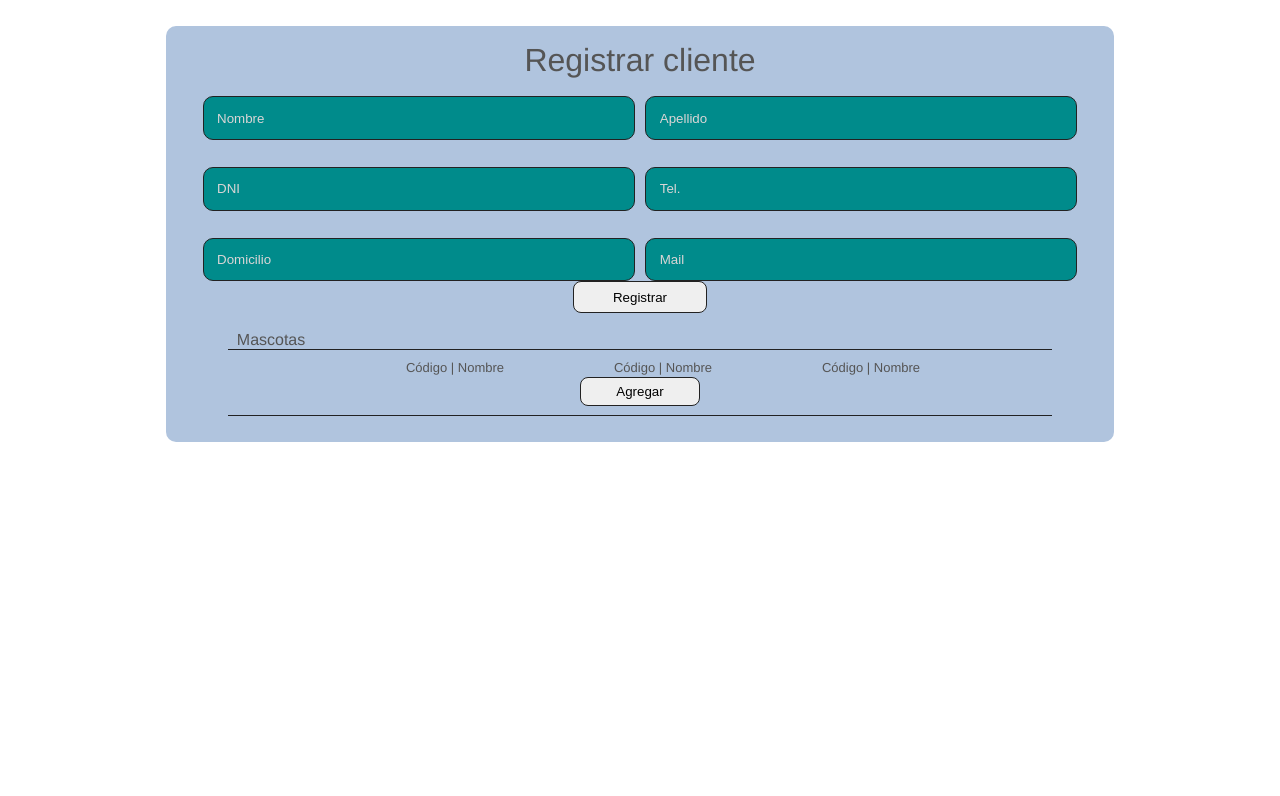
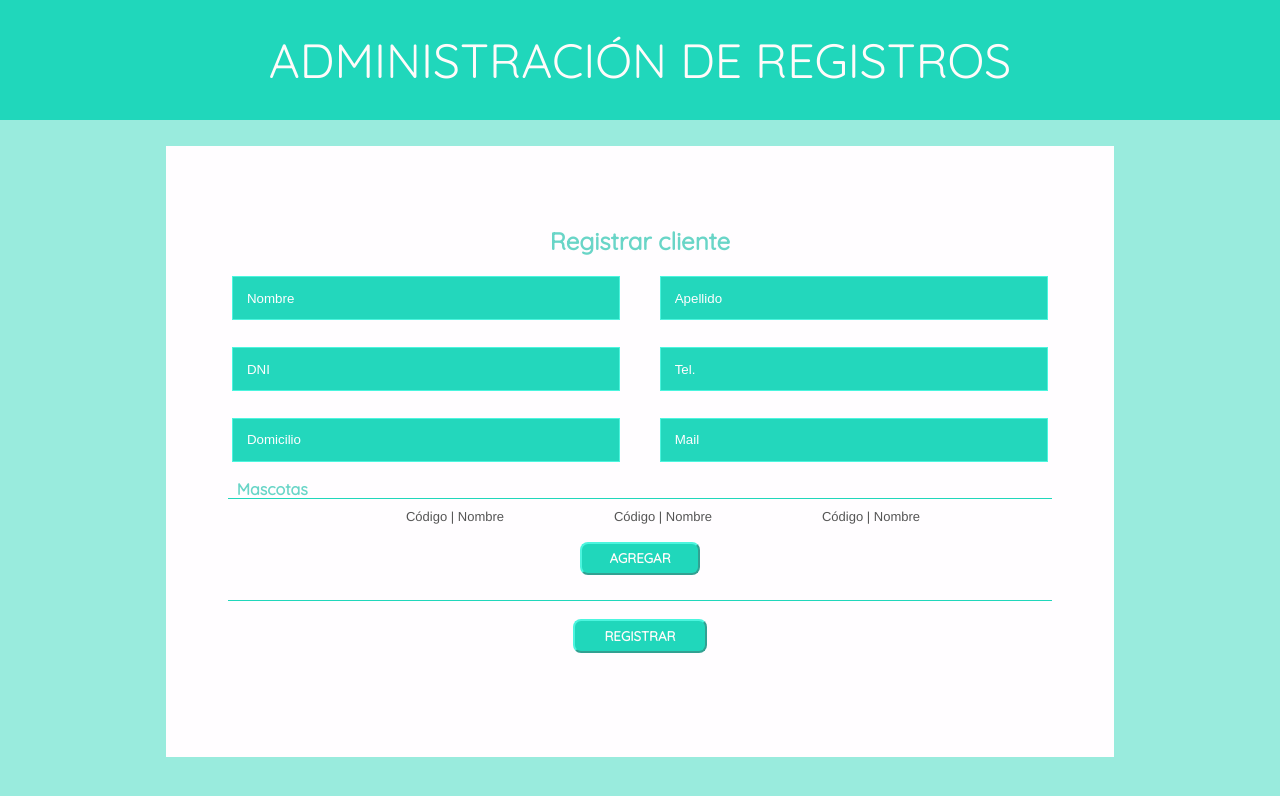
Before and after one commit to jlajcha/TP-EIS, a React (Create React App) app in the folder front/: page / in a window 1280 px wide. Shown: the top 796 px of the page. Built offline with nearby package versions, Linux system fonts and the light colour scheme.

Commit message:
Nuevos estilos

```diff
--- a/front/src/components/App.jsx
+++ b/front/src/components/App.jsx
@@ -2,6 +2,7 @@ import React             from 'react';
 import { Switch, Route } from 'react-router';
 import { BrowserRouter } from 'react-router-dom';
 import Register          from '../components/Register';
+import Nav               from '../components/Nav';
 import                        '../css/appStyles.css';
 
 export default class App extends React.Component{
@@ -11,7 +12,7 @@ render(){
       <div className="root">
         <BrowserRouter>
           <Switch>
-            <Route path="/" component={Register} />
+            <Route path="/" render={props => <div><Nav {...props} /><Register {...props} /> </div>} />
           </Switch>
         </BrowserRouter>
       </div>
--- /dev/null
+++ b/front/src/components/Nav.jsx
@@ -0,0 +1,28 @@
+import React          from 'react';
+import { withRouter } from 'react-router';
+import                '../css/navStyles.css';
+
+
+class Nav extends React.Component {
+
+    constructor(props) {
+        super(props);
+
+        this.state = {
+            text: '',
+        }
+    }
+
+
+    //que ell texto que se muestra sea dinamico dependiendo de la pagina en la que se encuentra
+
+    render() {
+        return (
+            <div className="containerNav">
+                <p className="titleNav">ADMINISTRACIÓN DE REGISTROS</p>
+            </div>
+        );
+    }
+}
+
+export default withRouter(Nav);
--- a/front/src/components/Register.jsx
+++ b/front/src/components/Register.jsx
@@ -158,17 +158,17 @@ export default class Register  extends React.Component{
         return (
             <div>
                 <form className="formPet">
-                    <p>Nueva mascota</p>
+                    <p className="nuevaMascota">Nueva mascota</p>
                     <div className="rowfilds">
-                        <input type="text" name="namePet" className="fieldForm " placeholder="Nombre del animal" value={this.state.petName} onChange={this.changeNameAnimal}/>
-                        <input type="text" name ="lastName" className = "fieldForm"  placeholder="DNI del dueño" value={this.state.dni} onChange={this.changeDniOwner}/>
+                        <input type="text" name="namePet" className="fieldForm fieldPet" placeholder="Nombre del animal" value={this.state.petName} onChange={this.changeNameAnimal}/>
+                        <input type="text" name ="lastName" className = "fieldForm fieldPet"  placeholder="DNI del dueño" value={this.state.dni} onChange={this.changeDniOwner}/>
                     </div>
-                    <textarea className="notes" name="notes" rows="6" cols="50" placeholder="Historia clínica" onChange={this.changeNotes}></textarea>
+                    <textarea className="notes fieldPet" name="notes" rows="8" cols="50" placeholder="Historia clínica" onChange={this.changeNotes}></textarea>
                     <div className="rowfilds">
-                        <button onClick={() => this.togglePopup()}>Cancelar</button>
-                        <button type = "button" className = "savePet" onClick ={ () => this.addPets() }>Guardar </button>
+                        <button className = "savePet" onClick={() => this.togglePopup()}>CANCELAR</button>
+                        <button type = "button" className = "savePet" onClick ={ () => this.addPets() }>GUARDAR </button>
                     </div>
-                    <p>{this.getMessage(false)}</p>
+                    <p className="message">{this.getMessage(false)}</p>
                 </form>
             </div>
         );
@@ -214,8 +214,7 @@ export default class Register  extends React.Component{
                             <input type="text" name ="address" className="fieldForm" value={this.state.address} onChange={this.changeAddress} placeholder="Domicilio"/>
                             <input type="text" name ="mail" className="fieldForm" value={this.state.mail} onChange={this.changeMail} placeholder="Mail"/>
                         </div>
-                        <p>{this.getMessage(true)}</p>
-                        <button type = "button" className = "addPet" onClick={ this.registerClient }>Registrar </button>
+                        {/* <p className="message">{this.getMessage(true)}</p> */}
                         <p className="titleForm mascotas">Mascotas</p>
                         <div className="containerPet">
                             <div>
@@ -225,9 +224,10 @@ export default class Register  extends React.Component{
                                 </ul>
                             </div>
                             {this.createContentPopUp()}
-                            <button type="button" className="addPet" onClick={() => this.togglePopup(!this.state.showPopup)}>Agregar</button>
+                            <button type="button" className="addPet" onClick={() => this.togglePopup(!this.state.showPopup)}>AGREGAR</button>
                         </div>
-                        <p>{this.getMessage(true)}</p>
+                        <button type = "button" className = "addPet registrar" onClick={ this.registerClient }>REGISTRAR </button>
+                        <p className="message">{this.getMessage(true)}</p>
                     </form>
                 </div>
 
--- a/front/src/css/loginStyles.css
+++ b/front/src/css/loginStyles.css
@@ -1,10 +1,12 @@
+@import url('https://fonts.googleapis.com/css?family=Quicksand&display=swap');
+
 .containerForm{
     display: flex;
     justify-content: center;
     align-items: flex-start;
-
+    background: #99EBDD;
     width: 100vw;
-    height: 100vh;
+    height: 85vh;
 }
 
 .formRegister{
@@ -13,10 +15,10 @@
     flex-flow: column nowrap;
     justify-content: center;
     align-items: center;
-    background: lightsteelblue;
-    border-radius: 10px;
+    background: #FFFDFF;
     padding: 2%;
     width: 70vw;
+    height: 70vh;
     margin-top: 2%;
 }
 
@@ -31,18 +33,19 @@
  .fieldForm, .submitRegister{
     padding: 1.5%;
     margin-top: 3%;
-    border-radius: 10px;
     border: 1px solid #222222;
 }
 
 .fieldForm{
     color: rgb(218, 214, 214);
-    background:darkcyan;
-    width: 45%;
+    background:#23D7BC;
+    width: 40%;
+    border-color: #4CF5DE;
 }
 
+
 ::placeholder{
-    color: rgb(218, 214, 214);
+    color: #FFFDFF;
 }
 
 .submitRegister{
@@ -55,18 +58,38 @@
     background: rgba(188, 255, 110, 0.911);
 }
 
-.titleForm{
-    font-size: 2rem;
+.titleForm, .nuevaMascota{
+    font-size: 1.5rem;
     width: 100%;
     text-align: center;
+    color: #69D5C7;
+    font-family: 'Quicksand', sans-serif;
+    font-weight: bold;
+}
+
+.nuevaMascota{
+    color: #FFFDFF;
+    background: #20D7BB;
+    width: 100%;
+    height: 8vh;
+    display: flex;
+    justify-content: center;
+    align-items: center;
+    border-top-left-radius: 20px;
+    border-top-right-radius: 20px;
+}
+
+.fieldPet::placeholder{
+    color: #20D7BB;
+    padding: 1%;
 }
 
 .mascotas{
     text-align: left;
-    margin-top: 2%;
     width: 90%;
     font-size: 1rem;
-
+    font-weight: bold;
+    margin-top: 2%;
 }
 
 .containerPet{
@@ -74,10 +97,11 @@
     flex-flow: column nowrap;
     justify-content: center;
     align-items: center;
-    border-bottom: 1px solid #222222;
-    border-top: 1px solid #222222;
+    border-bottom: 1px solid #20D7BB;
+    border-top: 1px solid #20D7BB;
     width: 90%;
     padding: 1%;
+
 }
 
 .textForm {
@@ -88,8 +112,22 @@
 .addPet {
     padding: 0.8%;
     border-radius: 8px;
-    border: 1px solid #222222;
     width: 15%;
+    margin: 2% 0% 2% 0%;
+    font-family: 'Quicksand', sans-serif;
+    font-weight: bold;
+
+    border-width: 2px;
+    border-color: #4CF5DE;
+    background: #20D7BB;
+    color: #FFFBFA;
+    justify-self: flex-end;
+}
+
+.addPet:hover, .savePet:hover{
+    border: 2px solid #20D7BB;
+    color: #69D5C7;
+    background: #FFFDFF;
 }
 
 .formPet{
@@ -99,18 +137,21 @@
     align-items: center;
 }
 
+
 .notes{
     margin-top: 2%;
     align-self: center;
-    width: 95%;
-    background: lightsteelblue;
+    width: 90%;
     color: #222222;
+    background:#23D7BC;
+    border-color: #4CF5DE;
 }
 
-.notes::placeholder{
-    color: #777777;
+.fieldPet{
+    background: #FFFDFF;
+    border: 2px solid #23D7BC;
+}
 
-}
 
 ul li {
     display: inline-flex;
@@ -121,4 +162,22 @@ ul li {
 }
 
 .savePet{
+
+    border-color: #4CF5DE;
+    background: #20D7BB;
+    color: #FFFBFA;
+    margin: 2% 0% 2% 0%;
+    padding: 0.8%;
+    border-radius: 8px;
+    width: 15%;
 }
+
+.message{
+    font-family: 'Quicksand', sans-serif;
+    font-weight: bold;
+    margin: 1%;
+}
+
+.registrar{
+    margin-bottom: 0%;
+}
--- /dev/null
+++ b/front/src/css/navStyles.css
@@ -0,0 +1,15 @@
+@import url('https://fonts.googleapis.com/css?family=Quicksand&display=swap');
+
+.containerNav{
+    height: 15vh;
+    background: #20D7BB;
+    display: flex;
+    justify-content: center;
+    align-items: center;
+}
+
+.titleNav {
+    color: #FFFBFA;
+    font-size: 3rem;
+    font-family: 'Quicksand', sans-serif;
+}
--- a/front/src/css/popupStyeles.css
+++ b/front/src/css/popupStyeles.css
@@ -26,9 +26,5 @@
     margin: auto;
     border-radius: 20px;
 
-    background: rgba(226,226,226,1);
-    background: linear-gradient(135deg, rgba(226,226,226,1) 0%, rgba(219,219,219,1) 50%, rgba(209,209,209,1) 51%, rgba(254,254,254,1) 100%);
-    filter: progid:DXImageTransform.Microsoft.gradient( startColorstr='#e2e2e2', endColorstr='#fefefe', GradientType=1 );
-
-    padding: 1%;
+    background: #99EBDD;
   }
```
